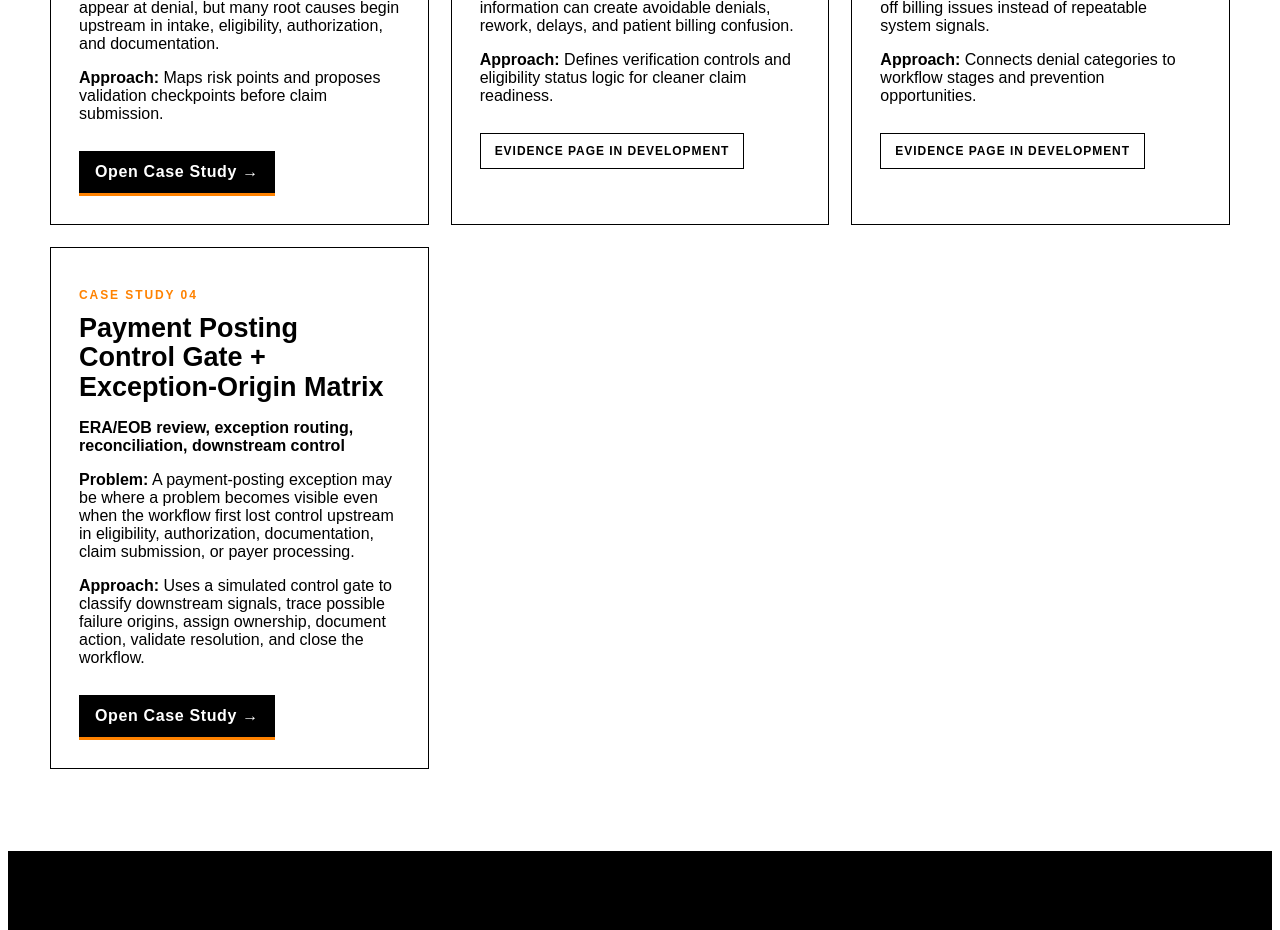
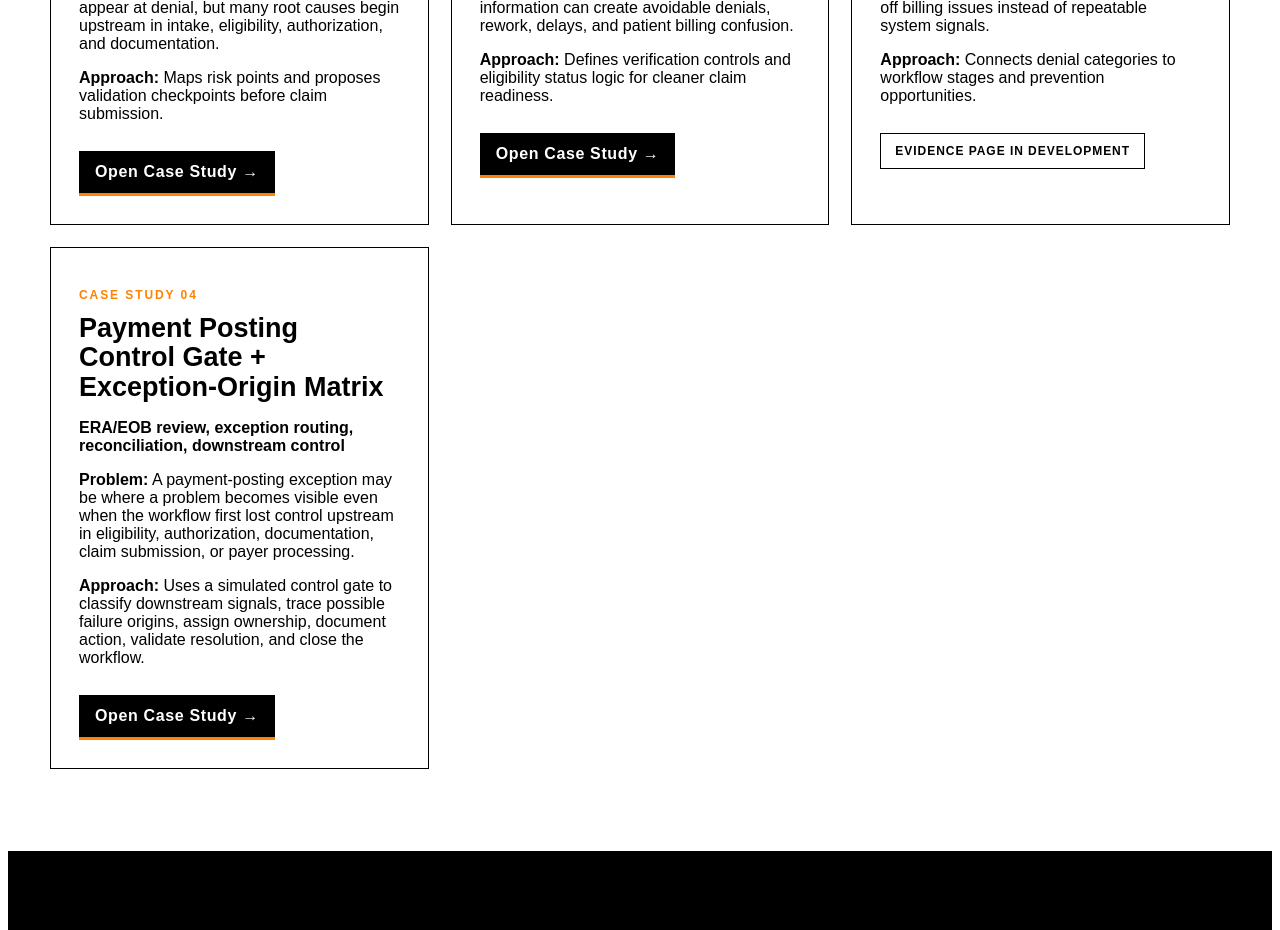
Before and after one commit to koripickle1101-TN/healthcare-workflow-portfolio, a Next.js app: page / in a window 1280 px wide. Shown: the part 2240-3170 px from the top of the page. Built offline with nearby package versions, Linux system fonts and the light colour scheme.

Commit message:
Link Case Study 02 evidence page from portfolio

```diff
--- a/pages/index.js
+++ b/pages/index.js
@@ -18,7 +18,7 @@ const caseStudies = [
     focus: 'Insurance verification, payer validation, eligibility risk',
     problem: 'Incorrect or incomplete coverage information can create avoidable denials, rework, delays, and patient billing confusion.',
     outcome: 'Defines verification controls and eligibility status logic for cleaner claim readiness.',
-    href: '#',
+    href: '/case-studies/eligibility-insurance-verification-analysis',
   },
   {
     title: 'Denial Root Cause Analysis Framework',
```
